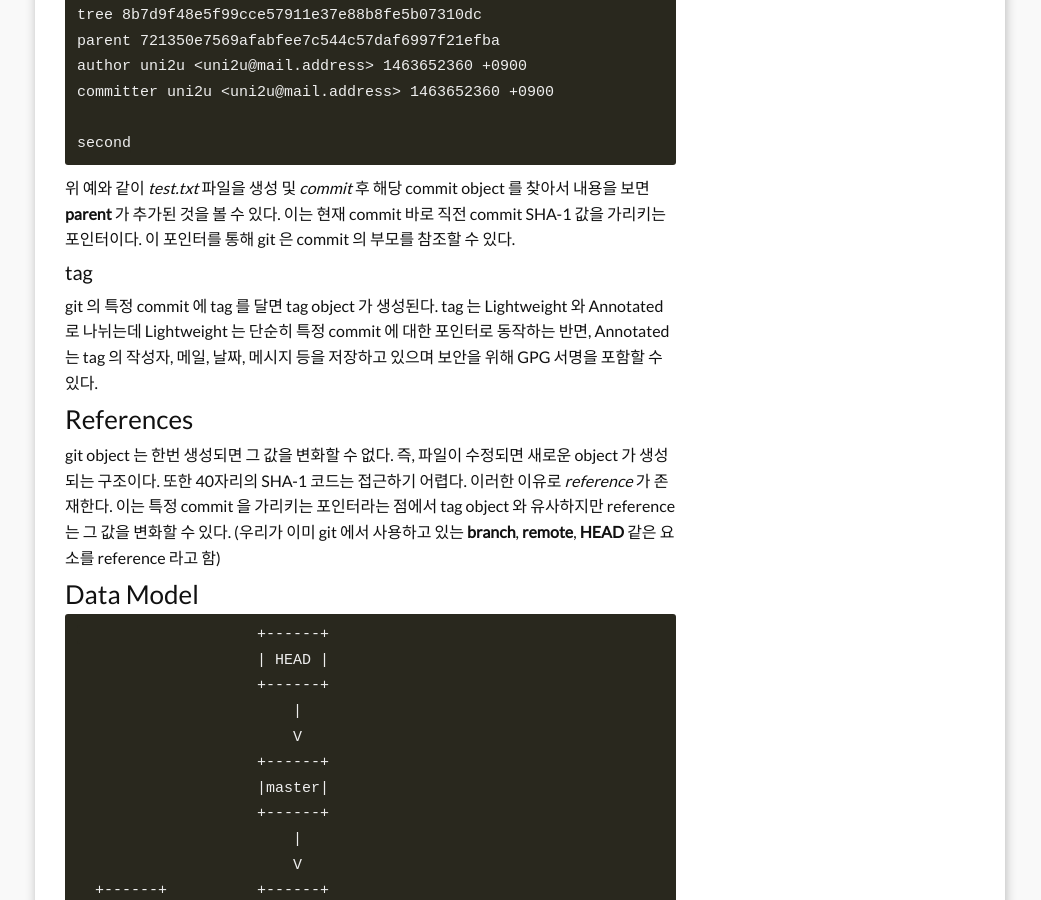
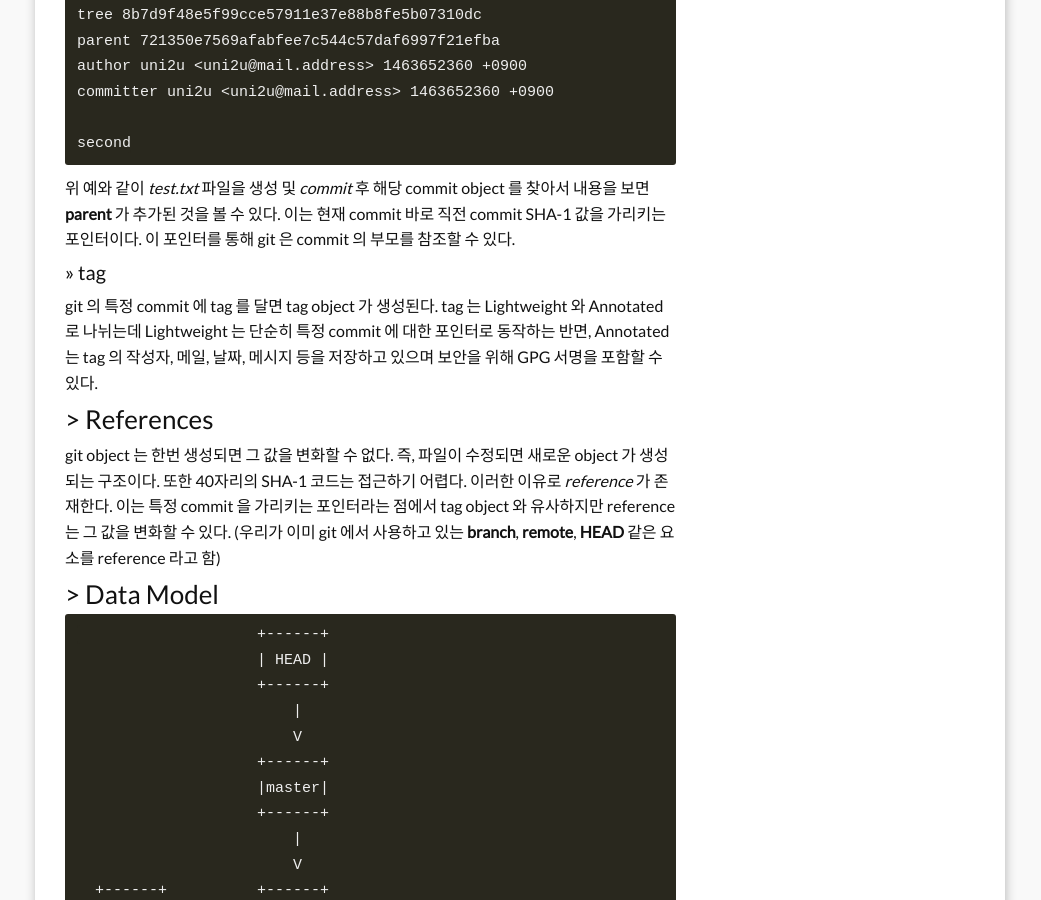
Before and after one commit to uni2u/uni2u.github.io, a Jekyll site: the page built from _posts/2019-08-12-git04.md, in a window 1280 px wide and 900 px high, scrolled down 2851 px. Shown: the whole window, without its empty margins (120-1161 px from the left). Built offline with Jekyll 4.4.1, drawn with Linux system fonts in a browser that asks for light colours; comment, search, counter and statistics services are not loaded; some of the changed text lies outside the part shown.

Commit message:
git directory

````diff
--- a/_posts/2019-08-12-git04.md
+++ b/_posts/2019-08-12-git04.md
@@ -14,7 +14,7 @@
 
 ## directory
 
-### Object
+### > Object
 
 **object** 는 git을 구성하는 데이터파일 같은 것이다. 즉, working directory 파일 정보를 object 형식으로 변환하여 **object database** _({working directory}/.git/object)_ 에 저장한다.
 
@@ -22,7 +22,7 @@
 
 object는 **blob**, **tree**, **commit**, **tag** 로 세분화 된다.
 
-#### blob
+#### >> blob
 
 working directory 파일 즉, 내용이 저장되는 object 이다. blob 에는 파일의 이름이나 형식은 저장되지 않고 파일의 **내용** 만 저장된다. 쉽게 말하면 이름이 다른 2개의 파일이 프로젝트에 있어도 내용이 같으면 git 은 blob 을 하나만 저장한다는 것을 뜻한다. (물론, clone 이나 fetch 등을 할 경우에도 파일은 하나만 전송된다.)
 
@@ -63,7 +63,7 @@
 
 
 
-#### tree
+#### >> tree
 
 working directory 의 디렉토리 즉, 디렉토리 구조가 저장되는 object 이다. tree 의 내용은 해당 디렉토리 내부의 파일과 디렉토리 정보 (파일명, 형식, SHA-1, ...) 를 담은 blob 과 tree object 의 리스트이다.
 
@@ -108,7 +108,7 @@
 
 
 
-#### commit
+#### >> commit
 
 commit history를 저장하고 있는 object 이다.
 
@@ -153,19 +153,19 @@
 
 
 
-#### tag
+#### >> tag
 
 git 의 특정 commit 에 tag 를 달면 tag object 가 생성된다. tag 는 Lightweight 와 Annotated 로 나뉘는데 Lightweight 는 단순히 특정 commit 에 대한 포인터로 동작하는 반면, Annotated 는 tag 의 작성자, 메일, 날짜, 메시지 등을 저장하고 있으며 보안을 위해 GPG 서명을 포함할 수 있다.
 
 
 
-### References
+### > References
 
 git object 는 한번 생성되면 그 값을 변화할 수 없다. 즉, 파일이 수정되면 새로운 object 가 생성되는 구조이다. 또한 40자리의 SHA-1 코드는 접근하기 어렵다. 이러한 이유로 _reference_ 가 존재한다. 이는 특정 commit 을 가리키는 포인터라는 점에서 tag object 와 유사하지만 reference 는 그 값을 변화할 수 있다. (우리가 이미 git 에서 사용하고 있는 **branch**, **remote**, **HEAD** 같은 요소를 reference 라고 함)
 
 
 
-### Data Model
+### > Data Model
 
 ```
                     +------+
@@ -247,7 +247,7 @@
 
 
 
-#### branch
+#### >> branch
 
 위와 같은 저장소에서 branch 를 만들었을 때 git 모델을 보면 다음과 같다. (dev branch 를 _git branch dev_ 명령을 통하여 만들고 checkout 후 _README_ 파일을 수정, _commit_ 했다고 가정)
 
@@ -301,7 +301,7 @@
 
 
 
-#### merge
+#### >> merge
 
 이 상태에서 master branch 로 돌아와 dev 를 merge 하면 다음과 같다.
 
````
